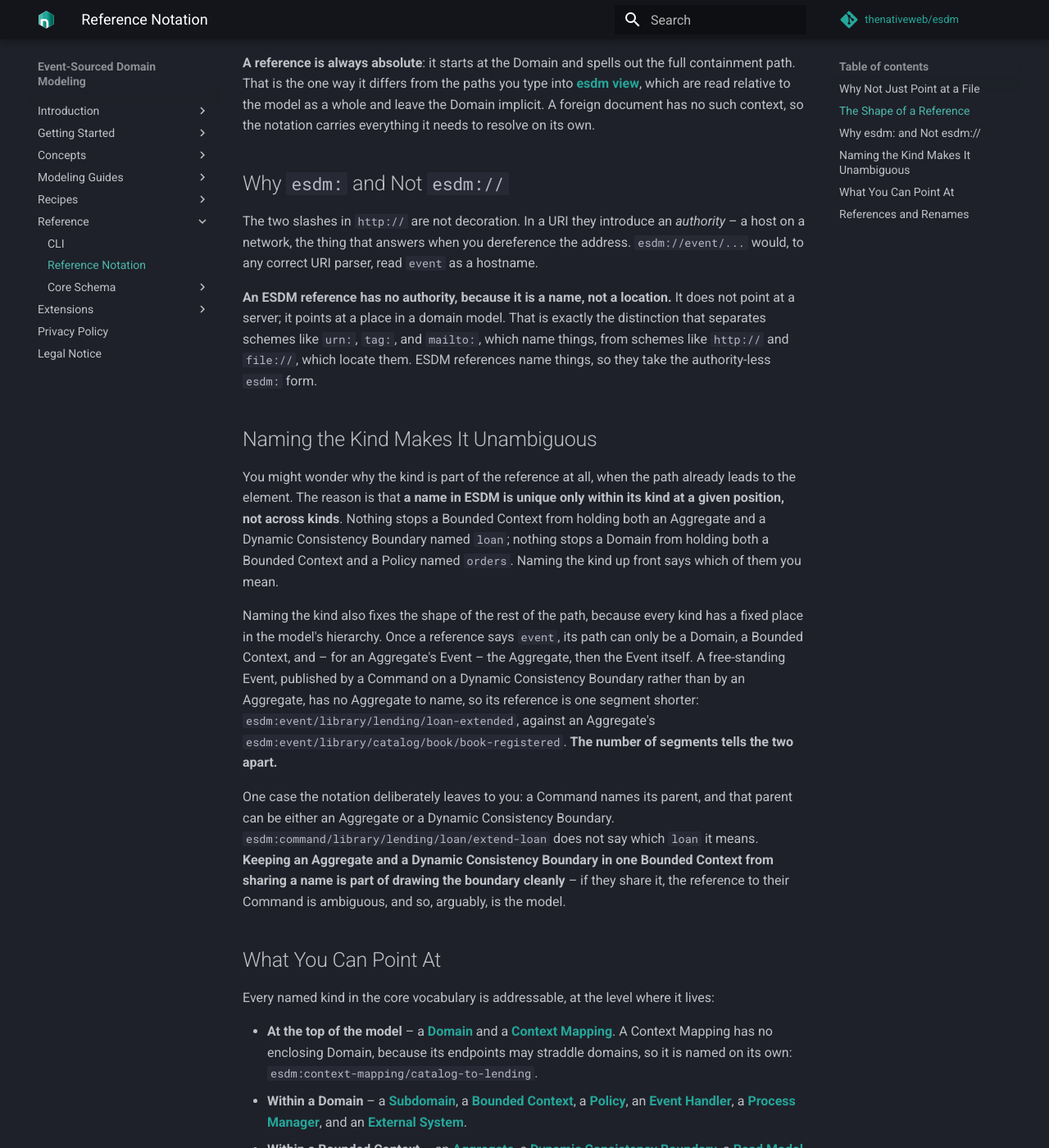
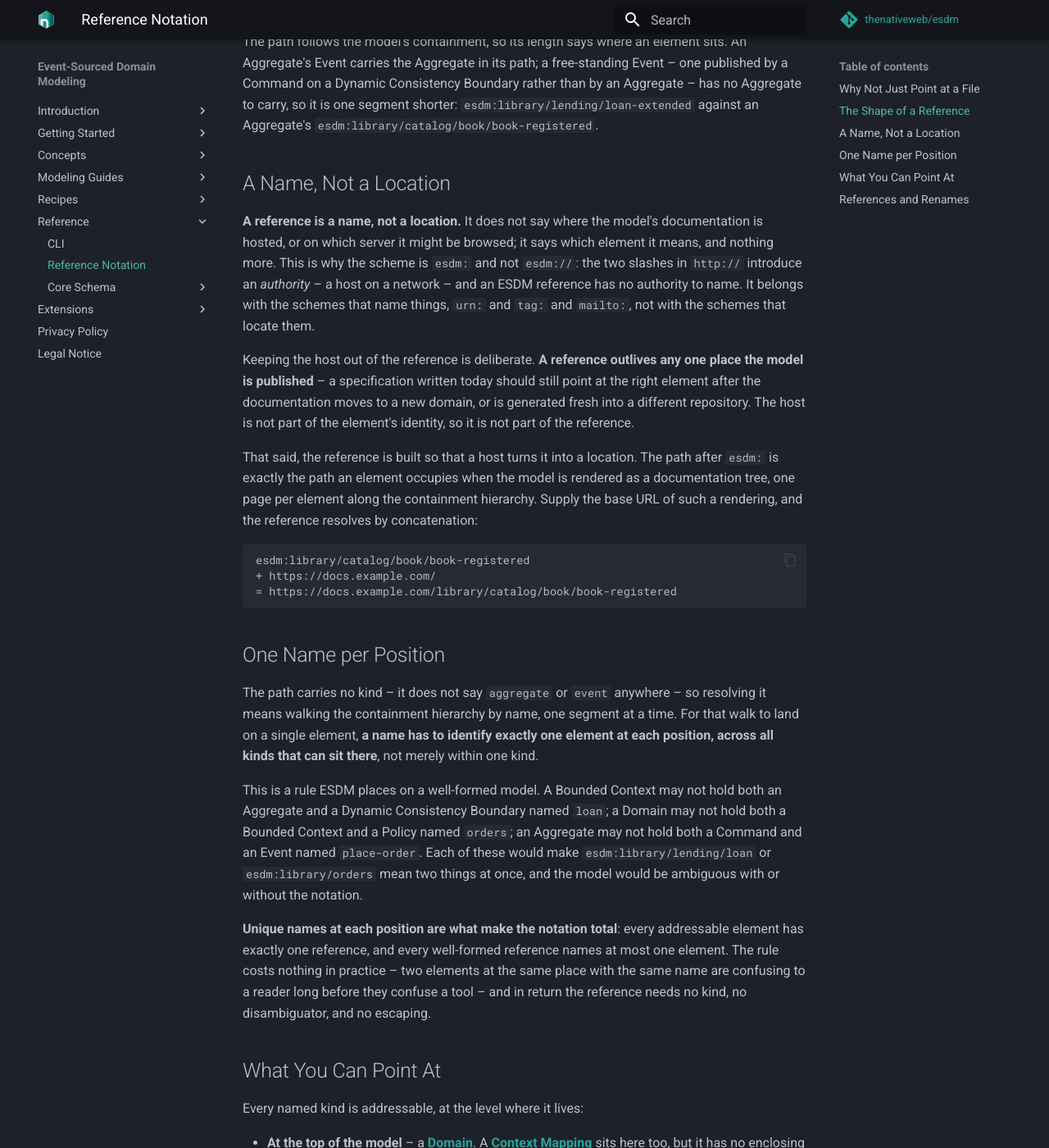
Before and after one commit to thenativeweb/esdm, an MkDocs documentation site: the page built from documentation/docs/reference/reference-notation.md, in a window 1280 px wide and 1400 px high, scrolled down 1476 px. Shown: the whole window at 82% size. Built offline with MkDocs 1.6.1 and Material for MkDocs 9.7.7, drawn with Linux system fonts in a browser that asks for light colours; comment, search, counter and statistics services are not loaded; some of the changed text lies outside the part shown.

Commit message:
feat: Make the reference notation kind-free and containment-first.
Rework the notation so a reference is the element's containment path
with no kind segment, for example `esdm:library/catalog/book/book-registered`.
That path is exactly the path the element occupies in a documentation
tree, so supplying a base URL resolves the reference by concatenation -
the same addressing scheme the future `esdm documentation` command (#5)
will render, rather than a parallel one.

Dropping the kind means resolution walks the hierarchy by name, which
requires a name to identify exactly one element at each position across
all kinds. That uniqueness is now load-bearing, so the clash it guards
against (tracked in #19) becomes an error, not a warning.

Co-Authored-By: Claude Opus 4.8 (1M context) <noreply@anthropic.com>
Claude-Session: https://claude.ai/code/session_01T9ZRRMdA7iKk6in8u12rK6

````diff
--- a/documentation/docs/reference/reference-notation.md
+++ b/documentation/docs/reference/reference-notation.md
@@ -12,58 +12,66 @@ ESDM lets you split a model across as many `.esdm.yaml` files as you like, merge
 
 ## The Shape of a Reference
 
-A reference is a URI in the `esdm` scheme. It names the *kind* of element you are pointing at, followed by the path that locates it:
+A reference is a URI in the `esdm` scheme, followed by the path that locates the element inside its Domain:
 
 ```text
-esdm:<kind>/<segment>/<segment>/...
+esdm:<domain>/<segment>/.../<name>
 ```
 
-The first segment after the scheme is the kind – `aggregate`, `event`, `command`, and so on, spelled exactly as the schema spells it. The segments that follow are the names of the elements that contain your target, from the Domain inward, ending with the target's own name. Every segment is a bare name, written exactly as it appears in the model – lowercase and kebab-case, matching the rules for the `name` field, with no slugging or escaping of any kind.
+The segments are the names of the elements that contain your target, from the Domain inward, ending with the target's own name. Every segment is a bare name, written exactly as it appears in the model – lowercase and kebab-case, matching the rules for the `name` field, with no slugging or escaping of any kind.
 
 Here is one element at each level of a model, addressed:
 
 | Element | Reference |
 | --- | --- |
-| a Domain | `esdm:domain/library` |
-| a Bounded Context | `esdm:bounded-context/library/catalog` |
-| a Policy | `esdm:policy/library/notify-on-overdue` |
-| an Aggregate | `esdm:aggregate/library/catalog/book` |
-| a Command | `esdm:command/library/catalog/book/register-book` |
-| an Event | `esdm:event/library/catalog/book/book-registered` |
+| a Domain | `esdm:library` |
+| a Bounded Context | `esdm:library/catalog` |
+| a Policy | `esdm:library/notify-on-overdue` |
+| an Aggregate | `esdm:library/catalog/book` |
+| a Command | `esdm:library/catalog/book/register-book` |
+| an Event | `esdm:library/catalog/book/book-registered` |
 
-**A reference is always absolute**: it starts at the Domain and spells out the full containment path. That is the one way it differs from the paths you type into **[esdm view](/getting-started/running-esdm-view.md)**, which are read relative to the model as a whole and leave the Domain implicit. A foreign document has no such context, so the notation carries everything it needs to resolve on its own.
+The path follows the model's containment, so its length says where an element sits. An Aggregate's Event carries the Aggregate in its path; a free-standing Event – one published by a Command on a Dynamic Consistency Boundary rather than by an Aggregate – has no Aggregate to carry, so it is one segment shorter: `esdm:library/lending/loan-extended` against an Aggregate's `esdm:library/catalog/book/book-registered`.
 
-## Why `esdm:` and Not `esdm://`
+## A Name, Not a Location
 
-The two slashes in `http://` are not decoration. In a URI they introduce an *authority* – a host on a network, the thing that answers when you dereference the address. `esdm://event/...` would, to any correct URI parser, read `event` as a hostname.
+**A reference is a name, not a location.** It does not say where the model's documentation is hosted, or on which server it might be browsed; it says which element it means, and nothing more. This is why the scheme is `esdm:` and not `esdm://`: the two slashes in `http://` introduce an *authority* – a host on a network – and an ESDM reference has no authority to name. It belongs with the schemes that name things, `urn:` and `tag:` and `mailto:`, not with the schemes that locate them.
 
-**An ESDM reference has no authority, because it is a name, not a location.** It does not point at a server; it points at a place in a domain model. That is exactly the distinction that separates schemes like `urn:`, `tag:`, and `mailto:`, which name things, from schemes like `http://` and `file://`, which locate them. ESDM references name things, so they take the authority-less `esdm:` form.
+Keeping the host out of the reference is deliberate. **A reference outlives any one place the model is published** – a specification written today should still point at the right element after the documentation moves to a new domain, or is generated fresh into a different repository. The host is not part of the element's identity, so it is not part of the reference.
 
-## Naming the Kind Makes It Unambiguous
+That said, the reference is built so that a host turns it into a location. The path after `esdm:` is exactly the path an element occupies when the model is rendered as a documentation tree, one page per element along the containment hierarchy. Supply the base URL of such a rendering, and the reference resolves by concatenation:
 
-You might wonder why the kind is part of the reference at all, when the path already leads to the element. The reason is that **a name in ESDM is unique only within its kind at a given position, not across kinds**. Nothing stops a Bounded Context from holding both an Aggregate and a Dynamic Consistency Boundary named `loan`; nothing stops a Domain from holding both a Bounded Context and a Policy named `orders`. Naming the kind up front says which of them you mean.
+```text
+esdm:library/catalog/book/book-registered
++ https://docs.example.com/
+= https://docs.example.com/library/catalog/book/book-registered
+```
 
-Naming the kind also fixes the shape of the rest of the path, because every kind has a fixed place in the model's hierarchy. Once a reference says `event`, its path can only be a Domain, a Bounded Context, and – for an Aggregate's Event – the Aggregate, then the Event itself. A free-standing Event, published by a Command on a Dynamic Consistency Boundary rather than by an Aggregate, has no Aggregate to name, so its reference is one segment shorter: `esdm:event/library/lending/loan-extended`, against an Aggregate's `esdm:event/library/catalog/book/book-registered`. **The number of segments tells the two apart.**
+## One Name per Position
 
-One case the notation deliberately leaves to you: a Command names its parent, and that parent can be either an Aggregate or a Dynamic Consistency Boundary. `esdm:command/library/lending/loan/extend-loan` does not say which `loan` it means. **Keeping an Aggregate and a Dynamic Consistency Boundary in one Bounded Context from sharing a name is part of drawing the boundary cleanly** – if they share it, the reference to their Command is ambiguous, and so, arguably, is the model.
+The path carries no kind – it does not say `aggregate` or `event` anywhere – so resolving it means walking the containment hierarchy by name, one segment at a time. For that walk to land on a single element, **a name has to identify exactly one element at each position, across all kinds that can sit there**, not merely within one kind.
+
+This is a rule ESDM places on a well-formed model. A Bounded Context may not hold both an Aggregate and a Dynamic Consistency Boundary named `loan`; a Domain may not hold both a Bounded Context and a Policy named `orders`; an Aggregate may not hold both a Command and an Event named `place-order`. Each of these would make `esdm:library/lending/loan` or `esdm:library/orders` mean two things at once, and the model would be ambiguous with or without the notation.
+
+**Unique names at each position are what make the notation total**: every addressable element has exactly one reference, and every well-formed reference names at most one element. The rule costs nothing in practice – two elements at the same place with the same name are confusing to a reader long before they confuse a tool – and in return the reference needs no kind, no disambiguator, and no escaping.
 
 ## What You Can Point At
 
-Every named kind in the core vocabulary is addressable, at the level where it lives:
+Every named kind is addressable, at the level where it lives:
 
-- **At the top of the model** – a **[Domain](/concepts/domain.md)** and a **[Context Mapping](/concepts/context-mapping.md)**. A Context Mapping has no enclosing Domain, because its endpoints may straddle domains, so it is named on its own: `esdm:context-mapping/catalog-to-lending`.
+- **At the top of the model** – a **[Domain](/concepts/domain.md)**. A **[Context Mapping](/concepts/context-mapping.md)** sits here too, but it has no enclosing Domain – its endpoints may straddle domains – so it is the one kind named through a leading marker rather than a containment path: `esdm:context-mapping/catalog-to-lending`.
 - **Within a Domain** – a **[Subdomain](/concepts/subdomain.md)**, a **[Bounded Context](/concepts/bounded-context.md)**, a **[Policy](/concepts/policy.md)**, an **[Event Handler](/concepts/event-handler.md)**, a **[Process Manager](/concepts/process-manager.md)**, and an **[External System](/concepts/external-system.md)**.
 - **Within a Bounded Context** – an **[Aggregate](/concepts/aggregate.md)**, a **[Dynamic Consistency Boundary](/concepts/dynamic-consistency-boundary.md)**, a **[Read Model](/concepts/read-model.md)**, a **[Query](/concepts/query.md)**, an **[Entity](/concepts/entity.md)**, a **[Value Object](/concepts/value-object.md)**, a **[Domain Service](/concepts/domain-service.md)**, and an **[Actor](/concepts/actor.md)**.
 - **Within an Aggregate or a Dynamic Consistency Boundary** – a **[Command](/concepts/command.md)** and an **[Event](/concepts/event.md)**.
 
-The **[Extensions](/extensions/overview.md)** add two more addressable kinds. A **[Domain Story](/extensions/domain-storytelling/concepts/overview.md)** sits at Domain level, like a Process Manager: `esdm:domain-story/library/first-loan`. A **[Feature](/extensions/given-when-then/concepts/feature.md)** attaches to whatever it specifies, so its path mirrors that element's – `esdm:feature/library/catalog/book/registering-a-book` for a Feature about an Aggregate, `esdm:feature/library/overdue-escalation/escalating-an-overdue-loan` for one about a Process Manager.
+The **[Extensions](/extensions/overview.md)** add two more addressable kinds. A **[Domain Story](/extensions/domain-storytelling/concepts/overview.md)** sits at Domain level, like a Process Manager: `esdm:library/first-loan`. A **[Feature](/extensions/given-when-then/concepts/feature.md)** attaches to whatever it specifies, so its path mirrors that element's – `esdm:library/catalog/book/registering-a-book` for a Feature about an Aggregate, `esdm:library/overdue-escalation/escalating-an-overdue-loan` for one about a Process Manager.
 
 References stop at the element. They do not reach into its schema fields, an Aggregate's invariants, or a single scenario inside a Feature. **The unit you point at is a modeling element, not a line inside one.**
 
 ## References and Renames
 
-A reference is stable against everything physical – which file an element lives in, how the files are split or merged, where they sit in the repository. It is *not* stable against renaming the element or any of its containers. Rename the `book` Aggregate to `title`, and every `esdm:aggregate/library/catalog/book` that pointed at it goes stale.
+A reference is stable against everything physical – which file an element lives in, how the files are split or merged, where they sit in the repository. It is *not* stable against renaming the element or any of its containers. Rename the `book` Aggregate to `title`, and every `esdm:library/catalog/book` that pointed at it goes stale.
 
 This is deliberate, and it matches how references behave *inside* a model, where renaming an element breaks every internal reference to it until those are updated too. **A rename is a refactoring, and a refactoring updates its references** – the ones in other model files and the ones in the specs, tickets, and notes that point in from outside. The notation makes those outside references easy to find, because they all share the `esdm:` prefix and carry the element's name.
 
-The paths you pass to **[esdm view](/getting-started/running-esdm-view.md)** are the same idea in relative form, and the **[Concepts overview](/concepts/overview.md)** lists every kind a reference can name.
+The **[Concepts overview](/concepts/overview.md)** lists every kind a reference can name, and the paths you pass to **[esdm view](/getting-started/running-esdm-view.md)** are the same containment path in relative form.
````
